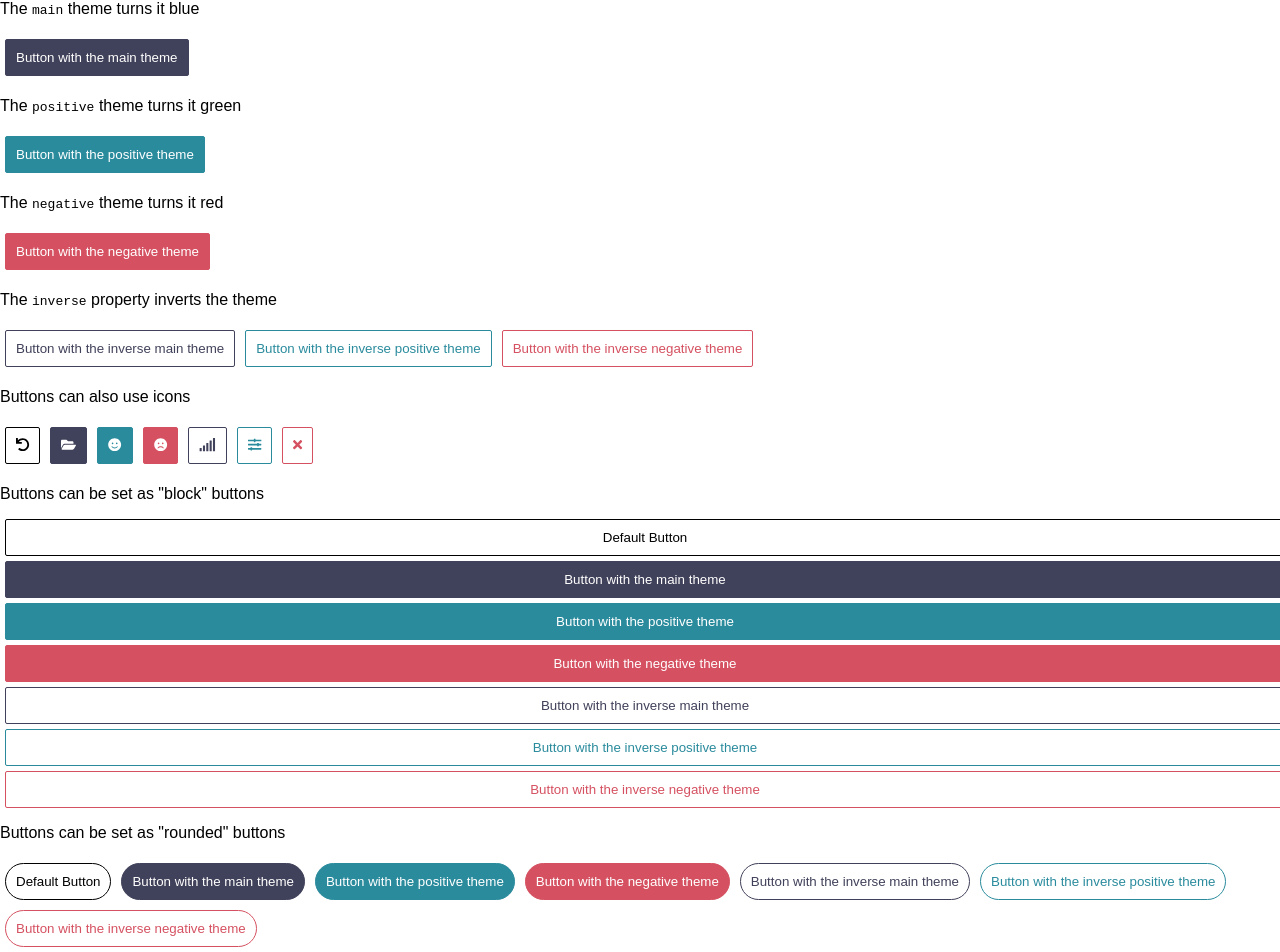
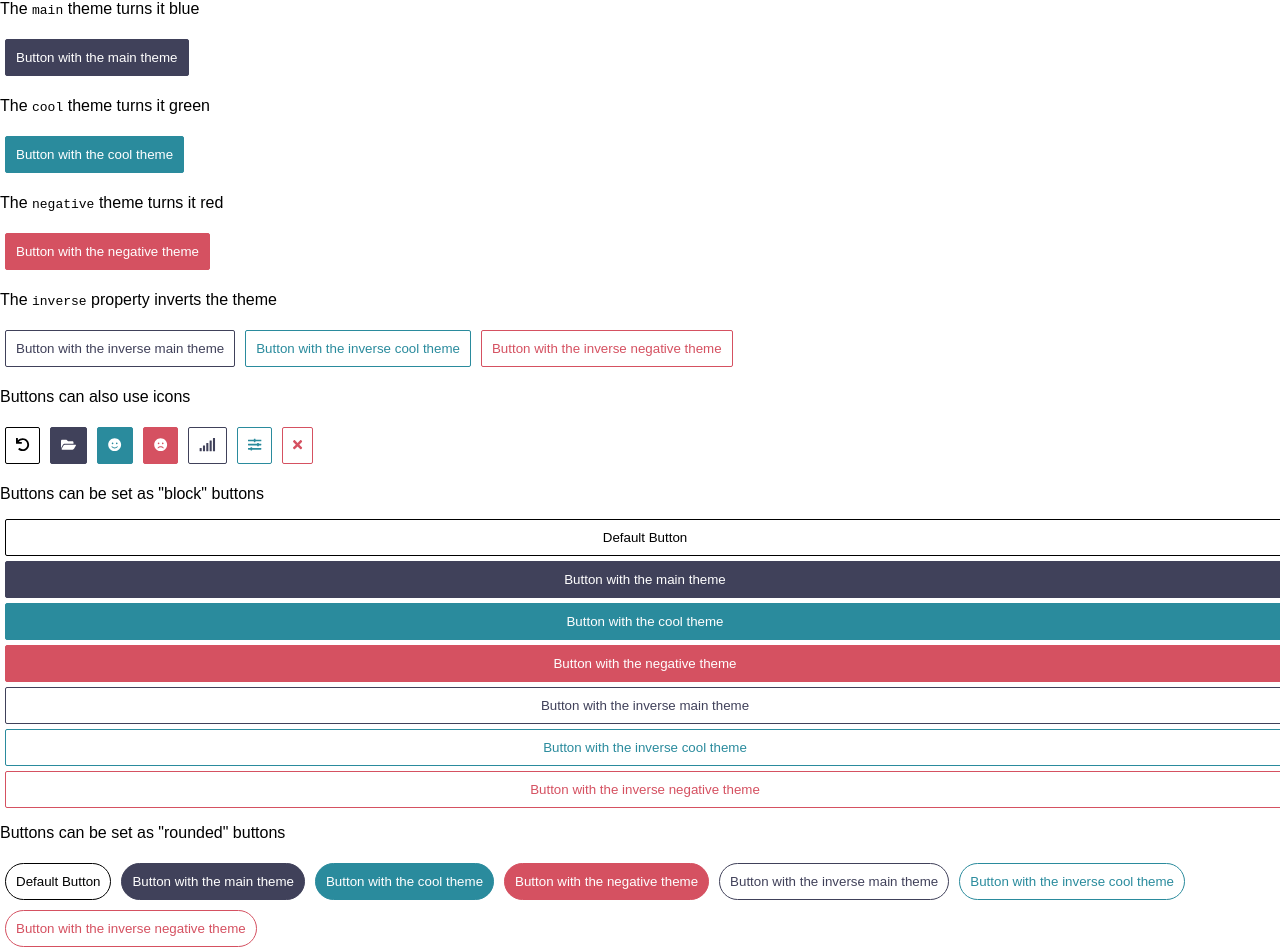
Before and after one commit to matthewbdaly/spectrum, a React app: page /buttons in a window 1280 px wide. Shown: the part 213-1165 px from the top of the page. Built offline with nearby package versions, Linux system fonts and the light colour scheme.

Commit message:
Renamed positive theme to cool

```diff
--- a/src/App.js
+++ b/src/App.js
@@ -82,7 +82,7 @@ class App extends Component<Props, State> {
         <Sidebar links={sidebarlinks} active={this.state.sidebarActive}>
         </Sidebar>
         <Bar location="top" theme="main">
-          <Button theme="positive" rounded="true" inverse="true" clickHandler={this.toggleSidebar.bind(this)}>
+          <Button theme="cool" rounded="true" inverse="true" clickHandler={this.toggleSidebar.bind(this)}>
             <i className="fas fa-list"></i>
           </Button>
         </Bar>
--- a/src/Components/Alert.scss
+++ b/src/Components/Alert.scss
@@ -22,7 +22,7 @@
         }
     }
 
-    &.positive {
+    &.cool {
         background-color: $theme-cool;
         color: $background;
         border-color: $theme-cool;
--- a/src/Components/Badge.scss
+++ b/src/Components/Badge.scss
@@ -21,7 +21,7 @@
         }
     }
 
-    &.positive {
+    &.cool {
         background-color: $theme-cool;
         color: $background;
         border-color: $theme-cool;
--- a/src/Components/Bar.scss
+++ b/src/Components/Bar.scss
@@ -29,7 +29,7 @@
         }
     }
 
-    &.positive {
+    &.cool {
         background-color: $theme-cool;
         color: $background;
         border-color: $theme-cool;
--- a/src/Components/Toggle.scss
+++ b/src/Components/Toggle.scss
@@ -49,7 +49,7 @@
 		background-color: $theme-default;
 	}
 
-	&.positive input:checked + .slider {
+	&.cool input:checked + .slider {
 		background-color: $theme-cool;
 	}
 
--- a/src/Pages/AlertPage.js
+++ b/src/Pages/AlertPage.js
@@ -7,7 +7,7 @@ class AlertPage extends Component {
       <div>
         <Alert>This is a default alert</Alert>
         <Alert theme="main">This is a main alert</Alert>
-        <Alert theme="positive">This is a positive alert</Alert>
+        <Alert theme="cool">This is a cool alert</Alert>
         <Alert theme="negative">This is a negative alert</Alert>
       </div>
     );
--- a/src/Pages/BarPage.js
+++ b/src/Pages/BarPage.js
@@ -7,10 +7,10 @@ class BarPage extends Component {
       <div>
         <Bar>This is a default bar</Bar>
         <Bar theme="main">This is a main bar</Bar>
-        <Bar theme="positive">This is a positive bar</Bar>
+        <Bar theme="cool">This is a cool bar</Bar>
         <Bar theme="negative">This is a negative bar</Bar>
         <Bar theme="main" inverse="true">This is an inverse main bar</Bar>
-        <Bar theme="positive" inverse="true">This is an inverse positive bar</Bar>
+        <Bar theme="cool" inverse="true">This is an inverse cool bar</Bar>
         <Bar theme="negative" inverse="true">This is an inverse negative bar</Bar>
       </div>
     );
--- a/src/Pages/ButtonPage.js
+++ b/src/Pages/ButtonPage.js
@@ -9,13 +9,13 @@ class ButtonPage extends Component {
         <Button>Default Button</Button>
         <p>The <code>main</code> theme turns it blue</p>
         <Button theme="main">Button with the main theme</Button>
-        <p>The <code>positive</code> theme turns it green</p>
-        <Button theme="positive">Button with the positive theme</Button>
+        <p>The <code>cool</code> theme turns it green</p>
+        <Button theme="cool">Button with the cool theme</Button>
         <p>The <code>negative</code> theme turns it red</p>
         <Button theme="negative">Button with the negative theme</Button>
         <p>The <code>inverse</code> property inverts the theme</p>
         <Button theme="main" inverse="true">Button with the inverse main theme</Button>
-        <Button theme="positive" inverse="true">Button with the inverse positive theme</Button>
+        <Button theme="cool" inverse="true">Button with the inverse cool theme</Button>
         <Button theme="negative" inverse="true">Button with the inverse negative theme</Button>
         <p>Buttons can also use icons</p>
         <Button>
@@ -24,7 +24,7 @@ class ButtonPage extends Component {
         <Button theme="main">
           <i className="fas fa-folder-open"></i>
         </Button>
-        <Button theme="positive">
+        <Button theme="cool">
           <i className="fas fa-smile"></i>
         </Button>
         <Button theme="negative">
@@ -33,7 +33,7 @@ class ButtonPage extends Component {
         <Button theme="main" inverse="true">
           <i className="fas fa-signal"></i>
         </Button>
-        <Button theme="positive" inverse="true">
+        <Button theme="cool" inverse="true">
           <i className="fas fa-sliders-h"></i>
         </Button>
         <Button theme="negative" inverse="true">
@@ -42,18 +42,18 @@ class ButtonPage extends Component {
         <p>Buttons can be set as "block" buttons</p>
         <Button block="true">Default Button</Button>
         <Button block="true" theme="main">Button with the main theme</Button>
-        <Button block="true" theme="positive">Button with the positive theme</Button>
+        <Button block="true" theme="cool">Button with the cool theme</Button>
         <Button block="true" theme="negative">Button with the negative theme</Button>
         <Button block="true" theme="main" inverse="true">Button with the inverse main theme</Button>
-        <Button block="true" theme="positive" inverse="true">Button with the inverse positive theme</Button>
+        <Button block="true" theme="cool" inverse="true">Button with the inverse cool theme</Button>
         <Button block="true" theme="negative" inverse="true">Button with the inverse negative theme</Button>
         <p>Buttons can be set as "rounded" buttons</p>
         <Button rounded="true">Default Button</Button>
         <Button rounded="true" theme="main">Button with the main theme</Button>
-        <Button rounded="true" theme="positive">Button with the positive theme</Button>
+        <Button rounded="true" theme="cool">Button with the cool theme</Button>
         <Button rounded="true" theme="negative">Button with the negative theme</Button>
         <Button rounded="true" theme="main" inverse="true">Button with the inverse main theme</Button>
-        <Button rounded="true" theme="positive" inverse="true">Button with the inverse positive theme</Button>
+        <Button rounded="true" theme="cool" inverse="true">Button with the inverse cool theme</Button>
         <Button rounded="true" theme="negative" inverse="true">Button with the inverse negative theme</Button>
       </div>
     );
--- a/src/Pages/DemoPage.js
+++ b/src/Pages/DemoPage.js
@@ -25,12 +25,12 @@ class DemoPage extends Component {
           <ListViewItem>Songs for the Deaf</ListViewItem>
           <ListViewItem>Lullabies to Paralyze</ListViewItem>
         </ListView>
-        <Button block="true" theme="positive" inverse="true">I like this</Button>
+        <Button block="true" theme="cool" inverse="true">I like this</Button>
         <Button block="true" theme="negative" inverse="true">I don't like this</Button>
         <TextInput>Your comment</TextInput>
 				<Toggle theme="" checked={true} />
 				<Toggle theme="main" checked={true} />
-				<Toggle theme="positive" checked={true} />
+				<Toggle theme="cool" checked={true} />
 				<Toggle theme="negative" checked={true} />
         <TabBar>
           <TabBarItem active="true">
--- a/src/Pages/ListViewPage.js
+++ b/src/Pages/ListViewPage.js
@@ -20,7 +20,7 @@ class ListViewPage extends Component {
             <Badge theme="main">5</Badge>
           </ListViewItem>
           <ListViewItem>
-            <Badge theme="positive">5</Badge>
+            <Badge theme="cool">5</Badge>
           </ListViewItem>
           <ListViewItem>
             <Badge theme="negative">5</Badge>
@@ -29,7 +29,7 @@ class ListViewPage extends Component {
             <Badge theme="main" inverse="true">5</Badge>
           </ListViewItem>
           <ListViewItem>
-            <Badge theme="positive" inverse="true">5</Badge>
+            <Badge theme="cool" inverse="true">5</Badge>
           </ListViewItem>
           <ListViewItem>
             <Badge theme="negative" inverse="true">5</Badge>
--- a/src/_themes.scss
+++ b/src/_themes.scss
@@ -20,7 +20,7 @@
     }
 }
 
-.positive {
+.cool {
     background-color: $theme-cool;
     color: $background;
     border-color: $theme-cool;
```
